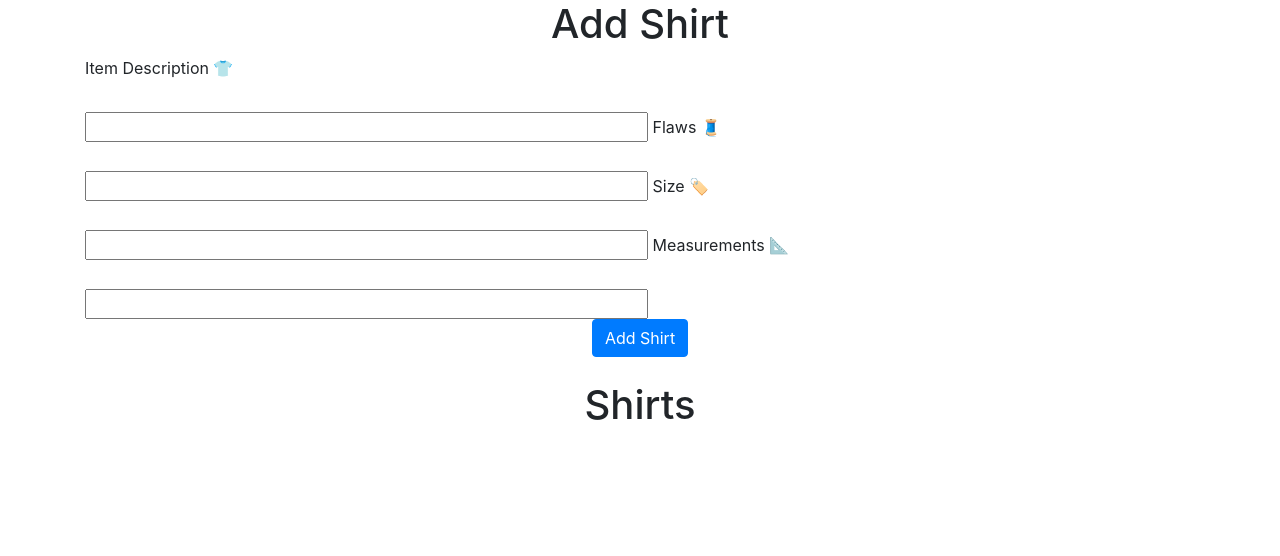
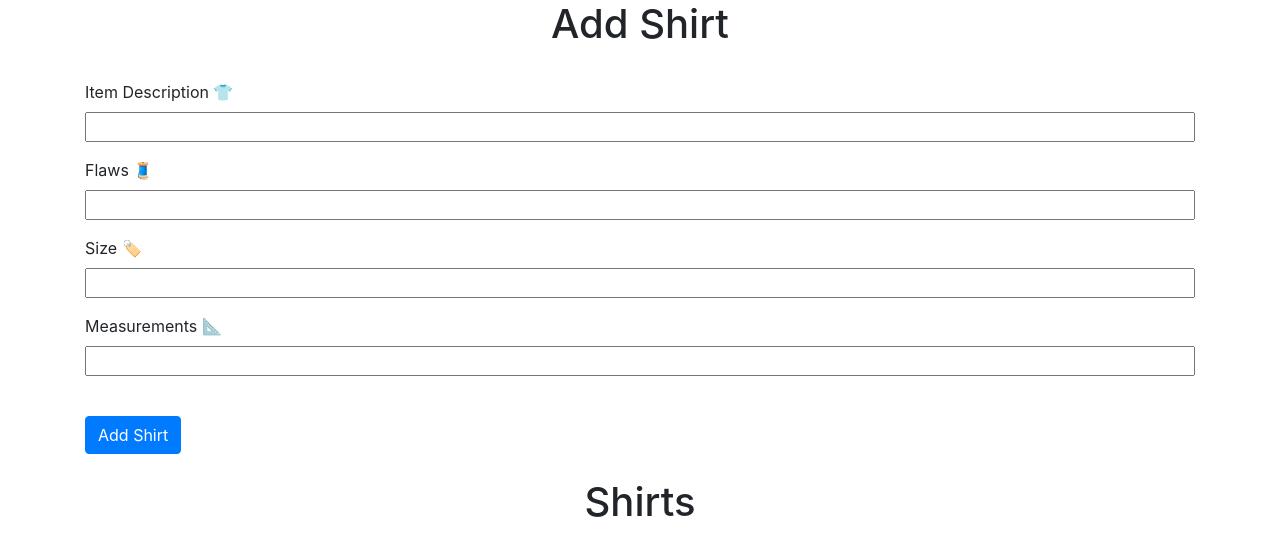
Before and after one commit to sgamit09/Python.in.Scotts.Clothing, a Flask app: page / in a window 1280 px wide. Shown: the part 56-612 px from the top of the page. Run offline with Flask 2, Linux system fonts and the light colour scheme; a user stored in the database is signed in; parts of the project's set-up code (start-up, migrations or seed data) failed here and were passed over; some libraries are stand-ins or nearby versions.

Commit message:
updated shirt form

```diff
--- a/website/__init__.py
+++ b/website/__init__.py
@@ -19,7 +19,7 @@ def create_app():
     app.register_blueprint(views, url_prefix='/')
     app.register_blueprint(auth, url_prefix='/')
 
-    from .models import User, Note
+    from .models import User, Clothes
 
     login_manager = LoginManager()
     login_manager.login_view = 'auth.login'
--- a/website/auth.py
+++ b/website/auth.py
@@ -1,6 +1,3 @@
-from math import remainder
-from tabnanny import check
-from unicodedata import category
 from flask import Blueprint, render_template, request, flash, redirect, url_for
 from .models import User
 from werkzeug.security import generate_password_hash, check_password_hash
--- a/website/templates/home.html
+++ b/website/templates/home.html
@@ -1,21 +1,18 @@
 {% extends "base.html" %} {% block title %}Home{% endblock %} {% block content
 %}
 <h1 align="center">Add Shirt</h1>
+<br>
 <form method="POST">
     <label>Item Description 👕</label>
-    <br></br>
-    <input name="description" size="50" type="text" />
+    <input class="input-group input-group-sm mb-3" name="description" type="text" />
     <label>Flaws 🧵</label>
-    <br></br>
-    <input name="flaws" size="50" type="text" />
+    <input class="input-group input-group-sm mb-3" name="flaws" type="text" />
     <label>Size 🏷️</label>
-    <br></br>
-    <input name="size" size="50" type="text" />
+    <input class="input-group input-group-sm mb-3" name="size" type="text" />
     <label>Measurements 📐</label>
-    <br></br>
-    <input name="measurements" size="50" type="text" />
-    <br />
-    <div align="center">
+    <input class="input-group input-group-sm mb-3" name="measurements" type="text" />
+    <br>
+    <div>
         <button type="submit" class="btn btn-primary">Add Shirt</button>
     </div>
 </form>
```
Also changed, not shown: instance/scotts_closet.db (added).
